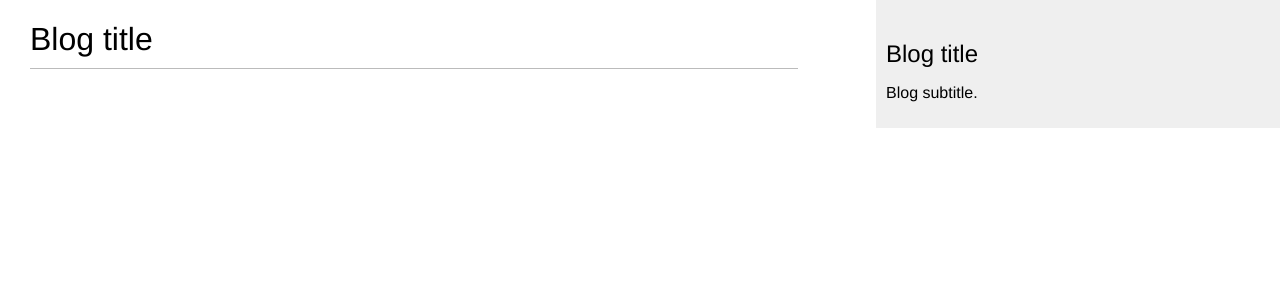
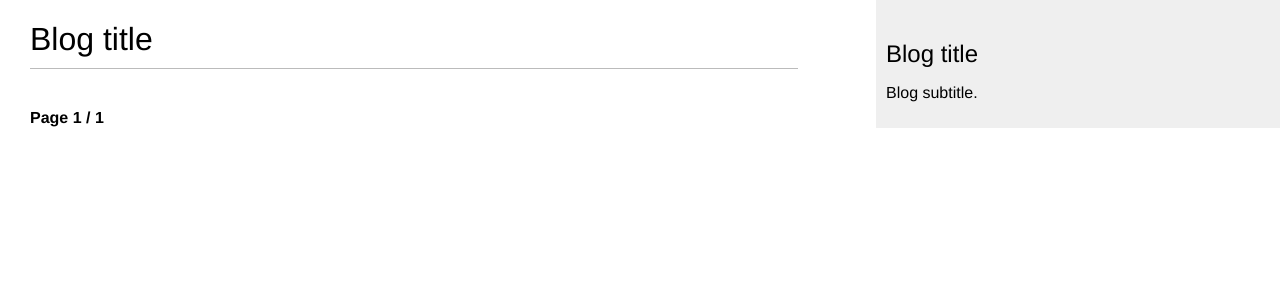
Before and after one commit to violet-kester/django-blog, a Django app: page /blog/ in a window 1280 px wide. Shown: the top 300 px of the page. Run offline with Django 4.2, Linux system fonts and the light colour scheme; data that the repository does not hold is empty.

Commit message:
added pagination to published blog posts list

```diff
--- a/blog/templates/blog/post/list.html
+++ b/blog/templates/blog/post/list.html
@@ -3,7 +3,11 @@
 {% block title %}Blog title{% endblock %}
 
 {% block content %}
+
+  <!-- logo -->
   <h1>Blog title</h1>
+
+  <!-- posts -->
   {% for post in posts %}
   <h2>
     <a href="{{ post.get_absolute_url }}">
@@ -15,4 +19,8 @@
   </p>
   {{ post.body|truncatewords:30|linebreaks }}
   {% endfor %}
+
+  <!-- paginator -->
+  {% include "pagination.html" with page=posts %}
+
 {% endblock %}
--- /dev/null
+++ b/blog/templates/pagination.html
@@ -0,0 +1,13 @@
+<div class="pagination">
+  <span class="step-links">
+    {% if page.has_previous %}
+    <a href="?page={{ page.previous_page_number }}">Previous</a>
+    {% endif %}
+    <span class="current">
+      Page {{ page.number }} / {{ page.paginator.num_pages }}
+    </span>
+    {% if page.has_next %}
+    <a href="?page={{ page.next_page_number }}">Next</a>
+    {% endif %}
+  </span>
+</div>
--- a/blog/views.py
+++ b/blog/views.py
@@ -1,18 +1,32 @@
 from django.shortcuts import render, get_object_or_404
 from .models import Post
+from django.core.paginator import Paginator, EmptyPage, PageNotAnInteger
 
 
 def post_list(request):
-    "Retrieves all published Posts."
+    """Retrieves all published posts in paginated form."""
 
-    posts = Post.objects.filter(status='PB')
+    post_list = Post.objects.filter(status='PB')
+
+    # paginate posts - 3 posts per page
+    paginator = Paginator(post_list, 3)
+    page_number = request.GET.get('page', 1)
+    try:
+        posts = paginator.page(page_number)
+    except PageNotAnInteger:
+        # if page not an integer, show first page
+        posts = paginator.page(1)
+    except EmptyPage:
+        # if page number out of range, show last page
+        posts = paginator.page(paginator.num_pages)
+
     return render(request,
                   'blog/post/list.html',
                   {'posts': posts})
 
 
 def post_detail(request, year, month, day, post):
-    "Retrieves individual published Post by ID."
+    """Retrieves individual published Post by ID."""
 
     post = get_object_or_404(Post,
                              status=Post.Status.PUBLISHED,
@@ -20,6 +34,7 @@ def post_detail(request, year, month, day, post):
                              publish__year=year,
                              publish__month=month,
                              publish__day=day)
+
     return render(request,
                   'blog/post/detail.html',
                   {'post': post})
```
Lines whose indentation alone changed are shown as unchanged.
